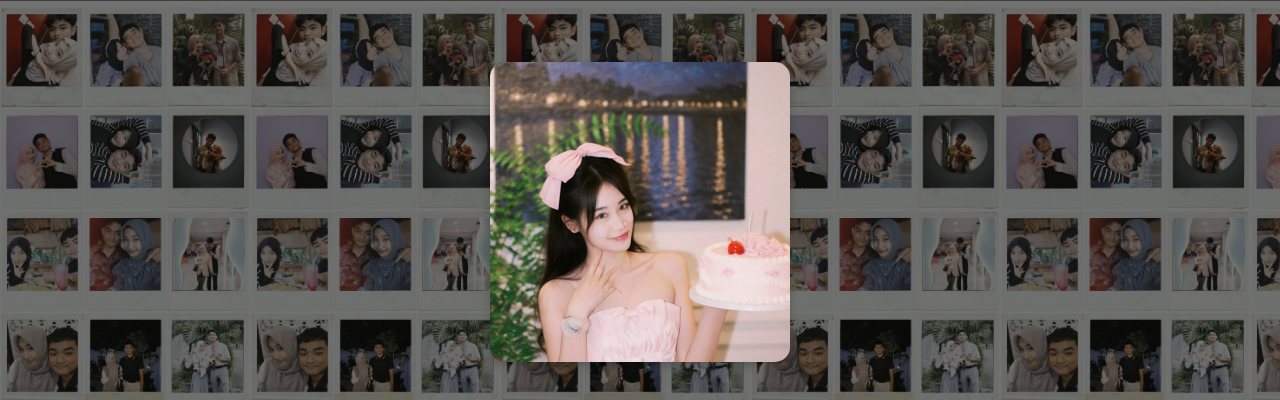
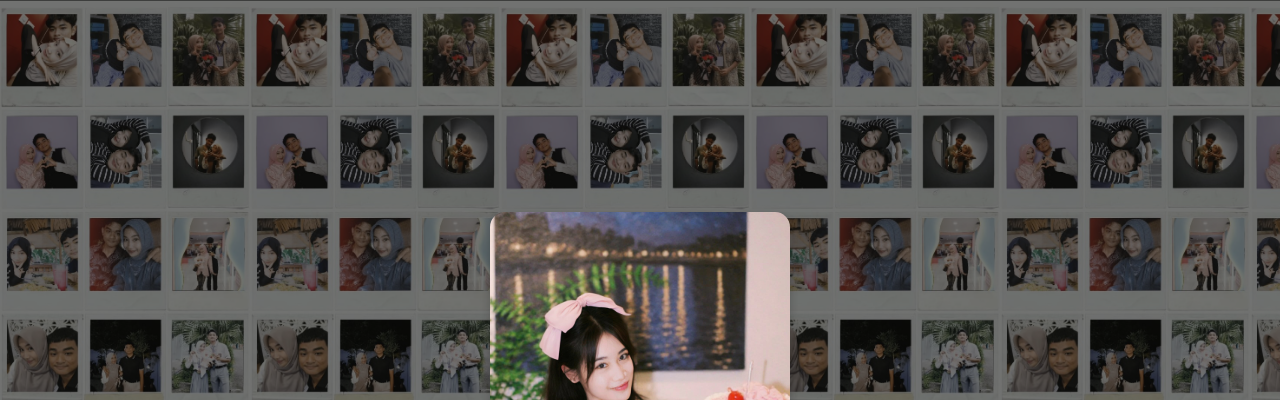
Before and after one commit to Kayshinnn/coding-mulu, a plain HTML site: page yes.html in a window 1280 px wide. Shown: the top 400 px of the page. Drawn offline with Linux system fonts and the light colour scheme.

Commit message:
yes.html

```diff
--- a/yes.html
+++ b/yes.html
@@ -46,7 +46,7 @@
                 overflow: hidden;
                 box-shadow: 0 4px 8px rgba(0,0,0,0.2);
                 margin-bottom: 20px;
-                margin-top: 450px;
+                margin-top: 750px;
                 position: relative;
             }
 
```
